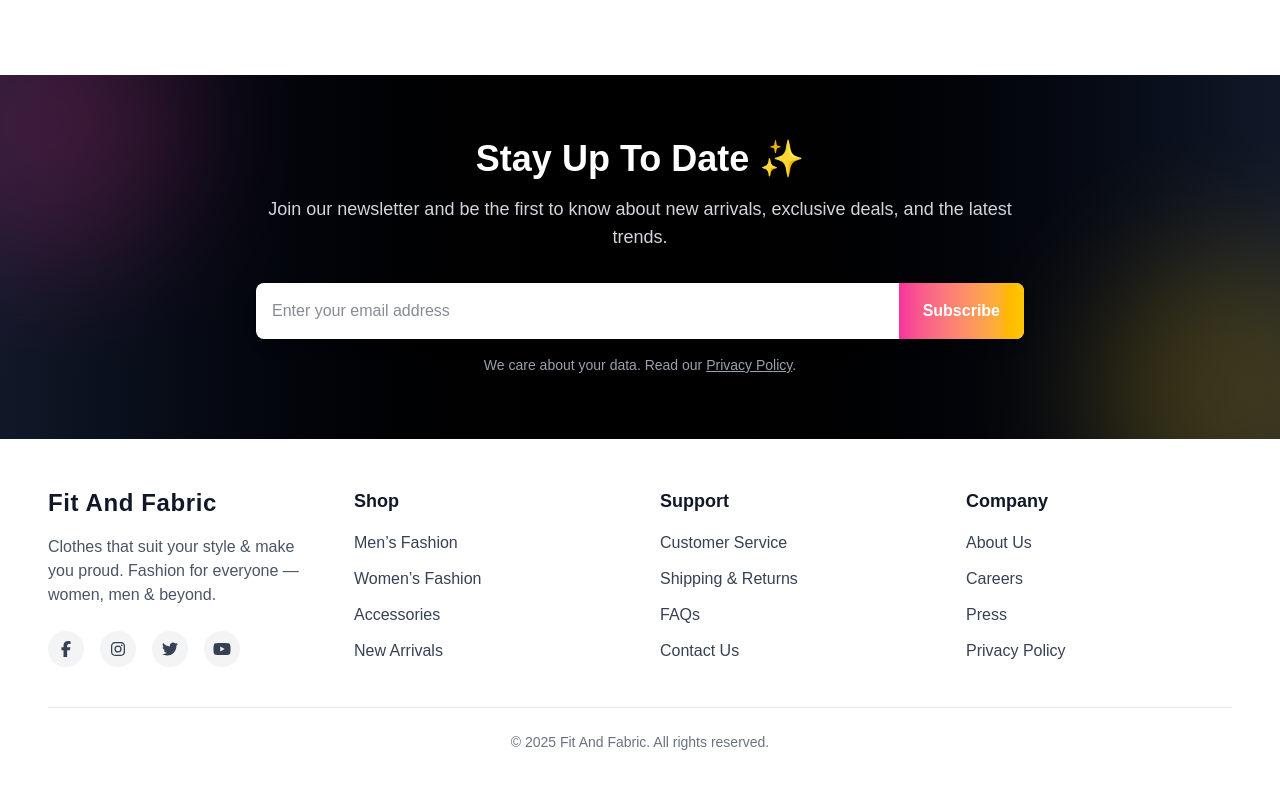
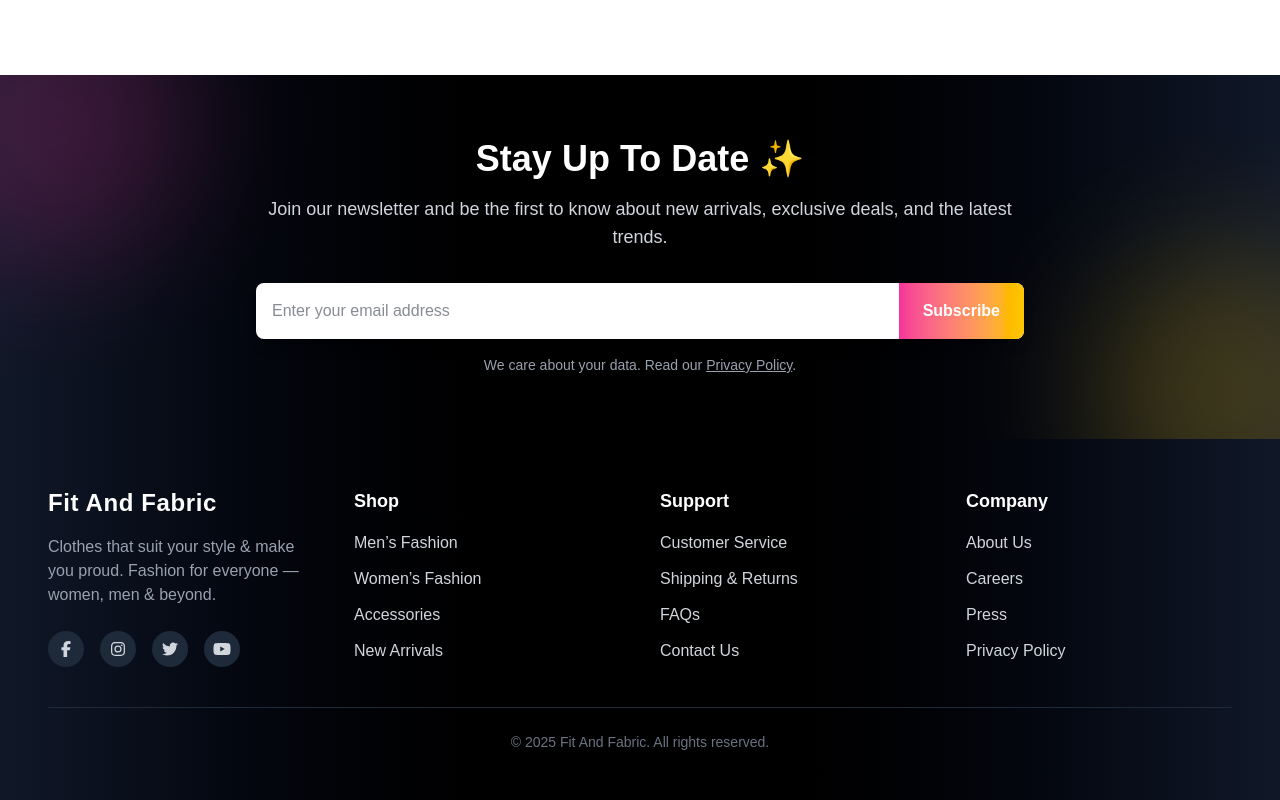
Before and after one commit to devo-ab/fit-and-fabric, a React (Vite) app: page / in a window 1280 px wide. Shown: the part 1262-2062 px from the top of the page. Built offline with nearby package versions, Linux system fonts and the light colour scheme.

Commit message:
added footer bg color

```diff
--- a/src/components/Footer.jsx
+++ b/src/components/Footer.jsx
@@ -2,110 +2,125 @@ import { FontAwesomeIcon } from "@fortawesome/react-fontawesome";
 import { faFacebookF, faInstagram, faTwitter, faYoutube } from "@fortawesome/free-brands-svg-icons";
 export default function Footer() {
   return (
-    <footer class="bg-white text-gray-700 py-12 px-6 md:px-12">
-      <div class="container mx-auto">
-        {/* <!-- Grid --> */}
-        <div class="grid grid-cols-1 md:grid-cols-4 gap-10">
-          {/* <!-- Brand Column --> */}
+    <footer className="bg-gradient-to-r from-gray-900 via-black to-gray-900 text-gray-300 py-12 px-6 md:px-12">
+      <div className="container mx-auto">
+        {/* Grid */}
+        <div className="grid grid-cols-1 md:grid-cols-4 gap-10">
+          {/* Brand Column */}
           <div>
-            <a href="#" class="text-2xl font-bold tracking-wide mb-4 block text-gray-900">
+            <a
+              href="#"
+              className="text-2xl font-bold tracking-wide mb-4 block text-white"
+            >
               Fit And Fabric
             </a>
-            <p class="text-gray-600 mb-6">
-              Clothes that suit your style & make you proud. Fashion for everyone — women, men &
-              beyond.
+            <p className="text-gray-400 mb-6">
+              Clothes that suit your style & make you proud. Fashion for
+              everyone — women, men & beyond.
             </p>
             <div className="flex space-x-4">
-            <a href="#" className="w-9 h-9 flex items-center justify-center bg-gray-100 rounded-full hover:bg-gray-900 hover:text-white transition">
+              <a
+                href="#"
+                className="w-9 h-9 flex items-center justify-center bg-gray-800 rounded-full hover:bg-pink-500 hover:text-white transition"
+              >
                 <FontAwesomeIcon icon={faFacebookF} />
               </a>
-            <a href="#" className="w-9 h-9 flex items-center justify-center bg-gray-100 rounded-full hover:bg-gray-900 hover:text-white transition">
+              <a
+                href="#"
+                className="w-9 h-9 flex items-center justify-center bg-gray-800 rounded-full hover:bg-pink-500 hover:text-white transition"
+              >
                 <FontAwesomeIcon icon={faInstagram} />
               </a>
-            <a href="#" className="w-9 h-9 flex items-center justify-center bg-gray-100 rounded-full hover:bg-gray-900 hover:text-white transition">
+              <a
+                href="#"
+                className="w-9 h-9 flex items-center justify-center bg-gray-800 rounded-full hover:bg-pink-500 hover:text-white transition"
+              >
                 <FontAwesomeIcon icon={faTwitter} />
               </a>
-            <a href="#" className="w-9 h-9 flex items-center justify-center bg-gray-100 rounded-full hover:bg-gray-900 hover:text-white transition">
+              <a
+                href="#"
+                className="w-9 h-9 flex items-center justify-center bg-gray-800 rounded-full hover:bg-pink-500 hover:text-white transition"
+              >
                 <FontAwesomeIcon icon={faYoutube} />
               </a>
             </div>
           </div>
 
-          {/* <!-- Shop Column --> */}
+          {/* Shop Column */}
           <div>
-            <h3 class="text-lg font-semibold mb-4 text-gray-900">Shop</h3>
-            <ul class="space-y-3">
+            <h3 className="text-lg font-semibold mb-4 text-white">Shop</h3>
+            <ul className="space-y-3">
               <li>
-                <a href="#" class="hover:text-gray-900 transition">
+                <a href="#" className="hover:text-pink-400 transition">
                   Men’s Fashion
                 </a>
               </li>
               <li>
-                <a href="#" class="hover:text-gray-900 transition">
+                <a href="#" className="hover:text-pink-400 transition">
                   Women’s Fashion
                 </a>
               </li>
               <li>
-                <a href="#" class="hover:text-gray-900 transition">
+                <a href="#" className="hover:text-pink-400 transition">
                   Accessories
                 </a>
               </li>
               <li>
-                <a href="#" class="hover:text-gray-900 transition">
+                <a href="#" className="hover:text-pink-400 transition">
                   New Arrivals
                 </a>
               </li>
             </ul>
           </div>
 
-          {/* <!-- Support Column --> */}
+          {/* Support Column */}
           <div>
-            <h3 class="text-lg font-semibold mb-4 text-gray-900">Support</h3>
-            <ul class="space-y-3">
+            <h3 className="text-lg font-semibold mb-4 text-white">Support</h3>
+            <ul className="space-y-3">
               <li>
-                <a href="#" class="hover:text-gray-900 transition">
+                <a href="#" className="hover:text-pink-400 transition">
                   Customer Service
                 </a>
               </li>
               <li>
-                <a href="#" class="hover:text-gray-900 transition">
+                <a href="#" className="hover:text-pink-400 transition">
                   Shipping & Returns
                 </a>
               </li>
               <li>
-                <a href="#" class="hover:text-gray-900 transition">
+                <a href="#" className="hover:text-pink-400 transition">
                   FAQs
                 </a>
               </li>
               <li>
-                <a href="#" class="hover:text-gray-900 transition">
+                <a href="#" className="hover:text-pink-400 transition">
                   Contact Us
                 </a>
               </li>
             </ul>
           </div>
 
-          {/* <!-- Company Column --> */}
+          {/* Company Column */}
           <div>
-            <h3 class="text-lg font-semibold mb-4 text-gray-900">Company</h3>
-            <ul class="space-y-3">
+            <h3 className="text-lg font-semibold mb-4 text-white">Company</h3>
+            <ul className="space-y-3">
               <li>
-                <a href="#" class="hover:text-gray-900 transition">
+                <a href="#" className="hover:text-pink-400 transition">
                   About Us
                 </a>
               </li>
               <li>
-                <a href="#" class="hover:text-gray-900 transition">
+                <a href="#" className="hover:text-pink-400 transition">
                   Careers
                 </a>
               </li>
               <li>
-                <a href="#" class="hover:text-gray-900 transition">
+                <a href="#" className="hover:text-pink-400 transition">
                   Press
                 </a>
               </li>
               <li>
-                <a href="#" class="hover:text-gray-900 transition">
+                <a href="#" className="hover:text-pink-400 transition">
                   Privacy Policy
                 </a>
               </li>
@@ -113,8 +128,8 @@ export default function Footer() {
           </div>
         </div>
 
-        {/* <!-- Bottom --> */}
-        <div class="border-t border-gray-200 mt-10 pt-6 text-center text-gray-500 text-sm">
+        {/* Bottom */}
+        <div className="border-t border-gray-800 mt-10 pt-6 text-center text-gray-500 text-sm">
           © 2025 Fit And Fabric. All rights reserved.
         </div>
       </div>
```
Lines whose indentation alone changed are shown as unchanged.
